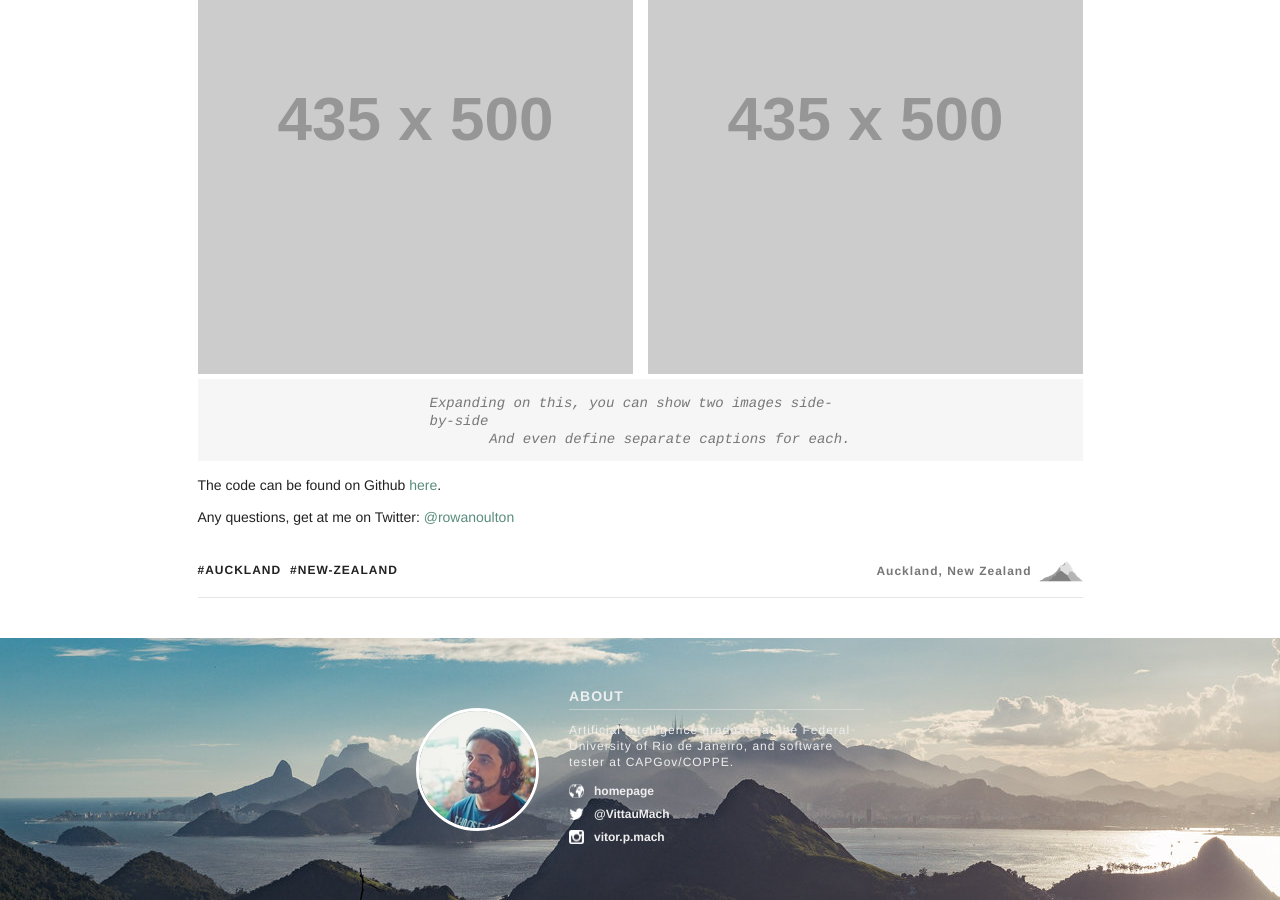
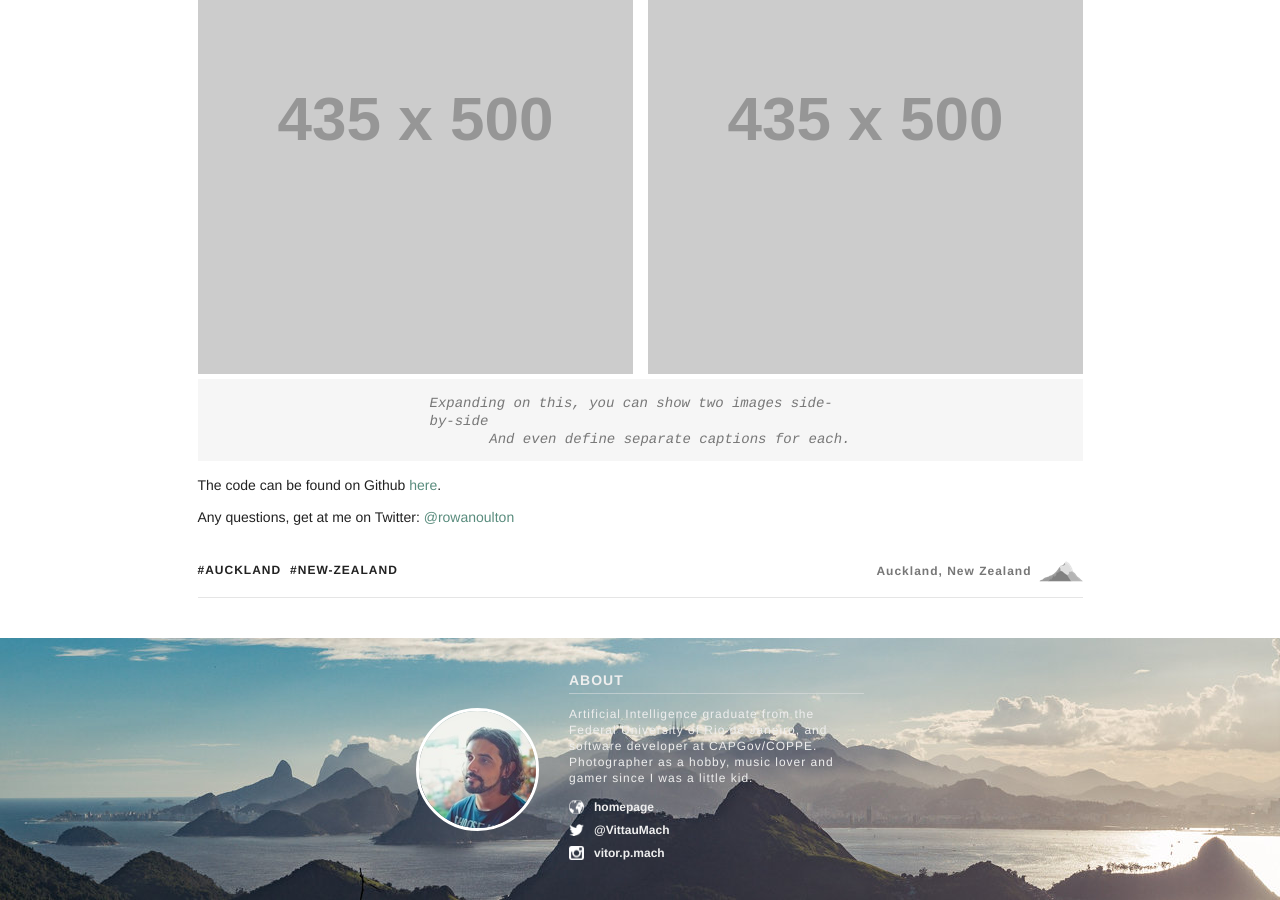
Before and after one commit to vittau/blog, a Jekyll site: the page built from index.html, in a window 1280 px wide and 900 px high, scrolled down 1037 px. Built offline with Jekyll 4.4.1, drawn with Linux system fonts in a browser that asks for light colours; the list of posts is cut into pages by our own code; some of the changed text lies outside the part shown.

Commit message:
New description.

```diff
--- a/_config.yml
+++ b/_config.yml
@@ -1,8 +1,8 @@
 # Site settings
 title: Vitor Machado's blog
-subtitle: "Ramblings of a software developer"
+subtitle: "The random ramblings of a software developer"
 email: vmachado@cos.ufrj.br
-description: "Artificial Intelligence graduate at the Federal University of Rio de Janeiro, and software tester at CAPGov/COPPE."
+description: "Artificial Intelligence graduate from the Federal University of Rio de Janeiro, and software developer at CAPGov/COPPE. Photographer as a hobby, music lover and gamer since I was a little kid."
 baseurl: "/blog"
 url: "http://vitormachado.me"
 twitter_username: "VittauMach"
```
